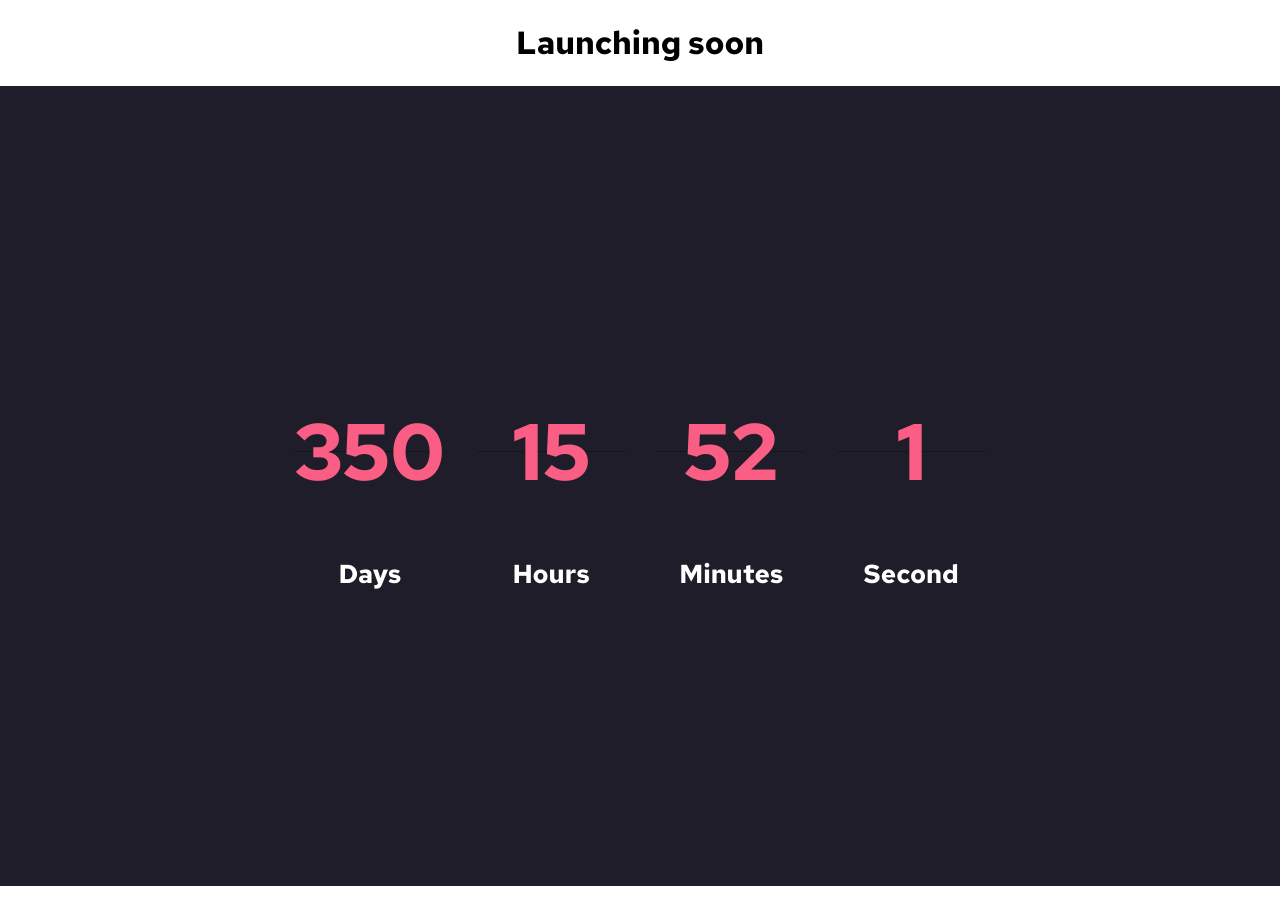
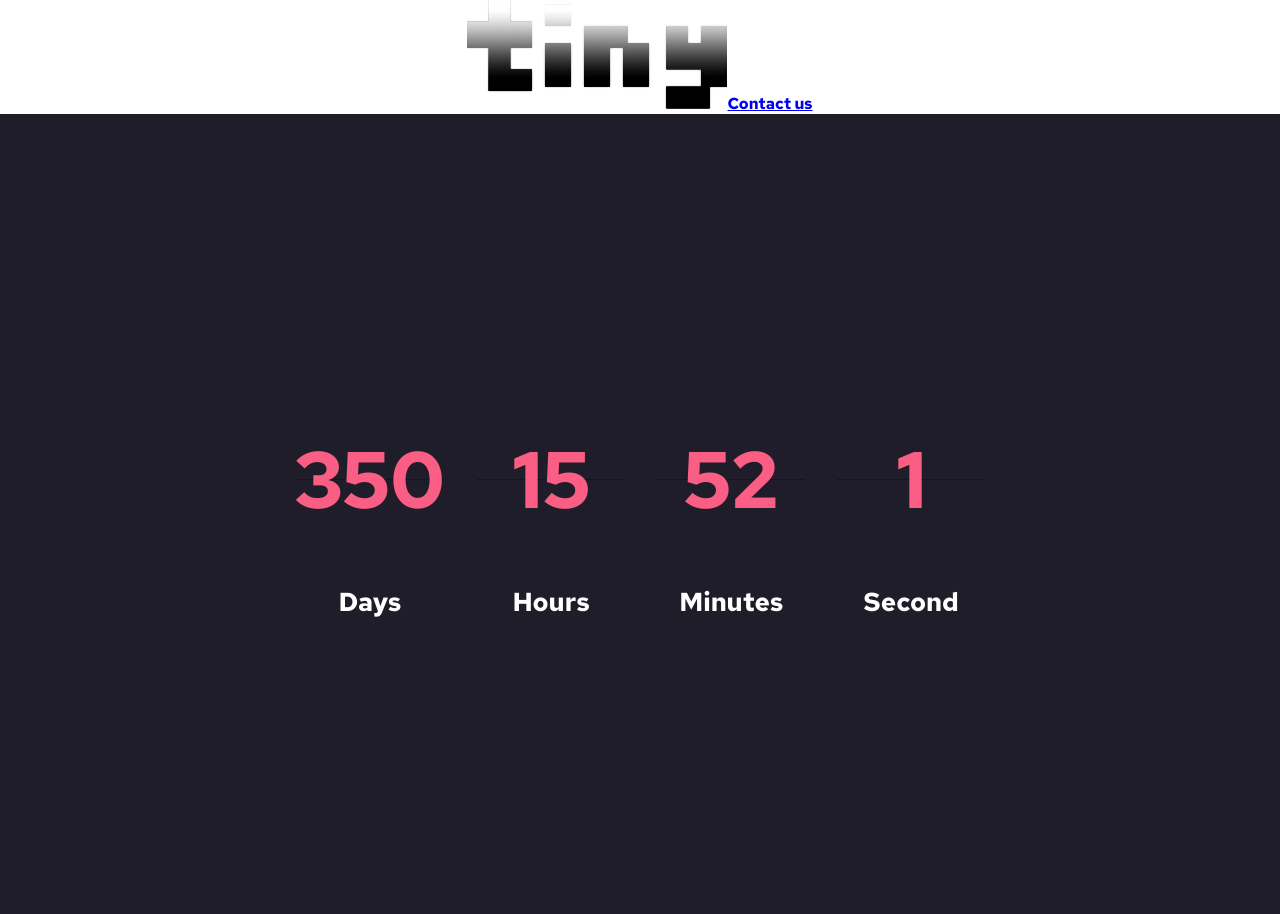
Before and after one commit to ajsaule/countdown-timer, a React (Create React App) app: page / in a window 1280 px wide. Before the commit the page ends 886 px from the top, so only its background shows below. Built offline with nearby package versions, Linux system fonts and the light colour scheme.

Commit message:
added logo;

```diff
--- a/src/App.css
+++ b/src/App.scss
@@ -1,5 +1,9 @@
 .App {
   text-align: center;
+
+  > span {
+    content: url(../public/tiny-hero.jpeg);
+  }
 }
 
 .App-header {
--- a/src/App.tsx
+++ b/src/App.tsx
@@ -1,5 +1,5 @@
 import { useEffect, useState } from "react";
-import "./App.css";
+import "./App.scss";
 import Tile from "./components/Tile";
 
 import { countdown } from "./helpers/countdown";
@@ -22,7 +22,8 @@ function App() {
 
   return (
     <div className="App">
-      <h1>Launching soon</h1>
+      <span />
+      <a href="mailto:andrejsaue8@gmail.com">Contact us</a>
       <header className="App-header">
         <Tile time={days == 1 ? "Day" : "Days"} number={days} />
         <Tile time={hours == 1 ? "Hour" : "Hours"} number={hours} />
```
Also changed, not shown: public/tiny-hero.jpeg (added).
